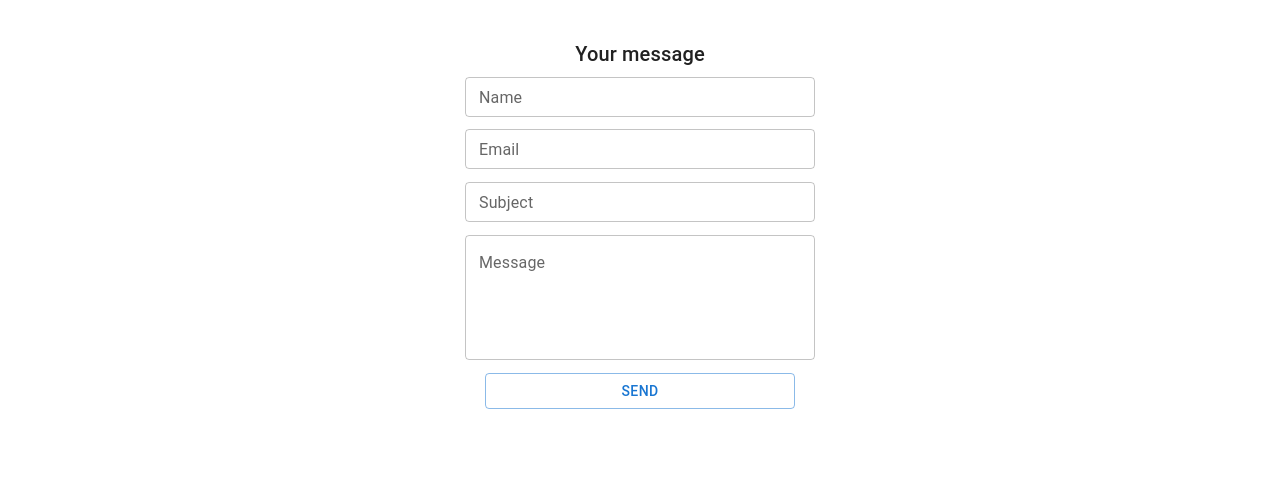
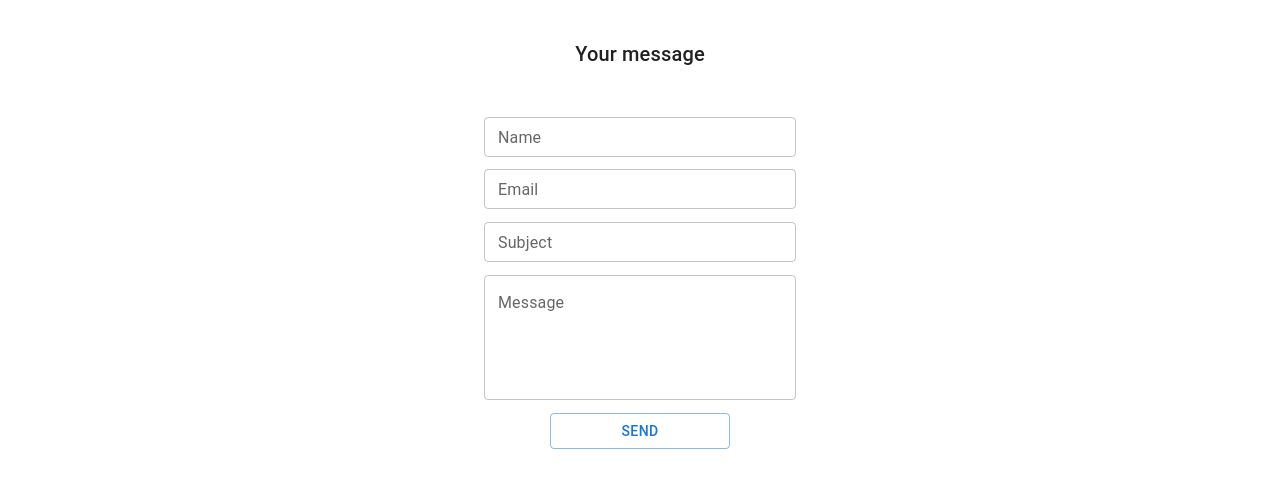
Before and after one commit to nahomzoe/nahom-s-Profile-MUI-React, a React (Create React App) app: page / in a window 1280 px wide. Shown: the part 1454-1941 px from the top of the page. Built offline with nearby package versions, Linux system fonts and the light colour scheme; no server answers; the database is empty.

Commit message:
margin contact

```diff
--- a/src/components/Contact.js
+++ b/src/components/Contact.js
@@ -74,12 +74,12 @@ const Contact = () => {
       <Typography variant="h6" component="h2" sx={{ textAlign: "center" }}>
         Your message
       </Typography>
-      {/* <Box
-      // sx={{
-      //   margin: "auto",
-      //   p: 5,
-      // }}
-      >  */}
+      <Box
+        sx={{
+          margin: "auto",
+          p: 5,
+        }}
+      >
         <Box component="form" noValidate autoComplete="off">
           <form onSubmit={handleSubmit(onSubmit)}>
             <Box>
@@ -95,7 +95,7 @@ const Contact = () => {
                 })}
                 sx={{
                   m: 0.8,
-                minWidth: 350,
+                  minWidth: 312,
                 }}
               />
             </Box>
@@ -112,7 +112,7 @@ const Contact = () => {
                 })}
                 sx={{
                   m: 0.8,
-                minWidth: 350,
+                  minWidth: 312,
                 }}
               />
             </Box>
@@ -129,7 +129,7 @@ const Contact = () => {
                 })}
                 sx={{
                   m: 0.8,
-                minWidth: 350,
+                  minWidth: 312,
                 }}
               />
             </Box>
@@ -145,7 +145,7 @@ const Contact = () => {
                 })}
                 sx={{
                   m: 0.8,
-                minWidth: 350,
+                  minWidth: 312,
                 }}
               />
             </Box>
@@ -155,7 +155,7 @@ const Contact = () => {
               sx={{
                 mt: 0.8,
 
-              minWidth: 310,
+                minWidth: 180,
               }}
               value="Submit"
               onClick={handleSubmit(onSubmit)}
@@ -168,6 +168,7 @@ const Contact = () => {
         <ToastContainer />
         {/* </Box> */}
       </Box>
+    </Box>
   );
 };
 
```
Lines whose indentation alone changed are shown as unchanged.
